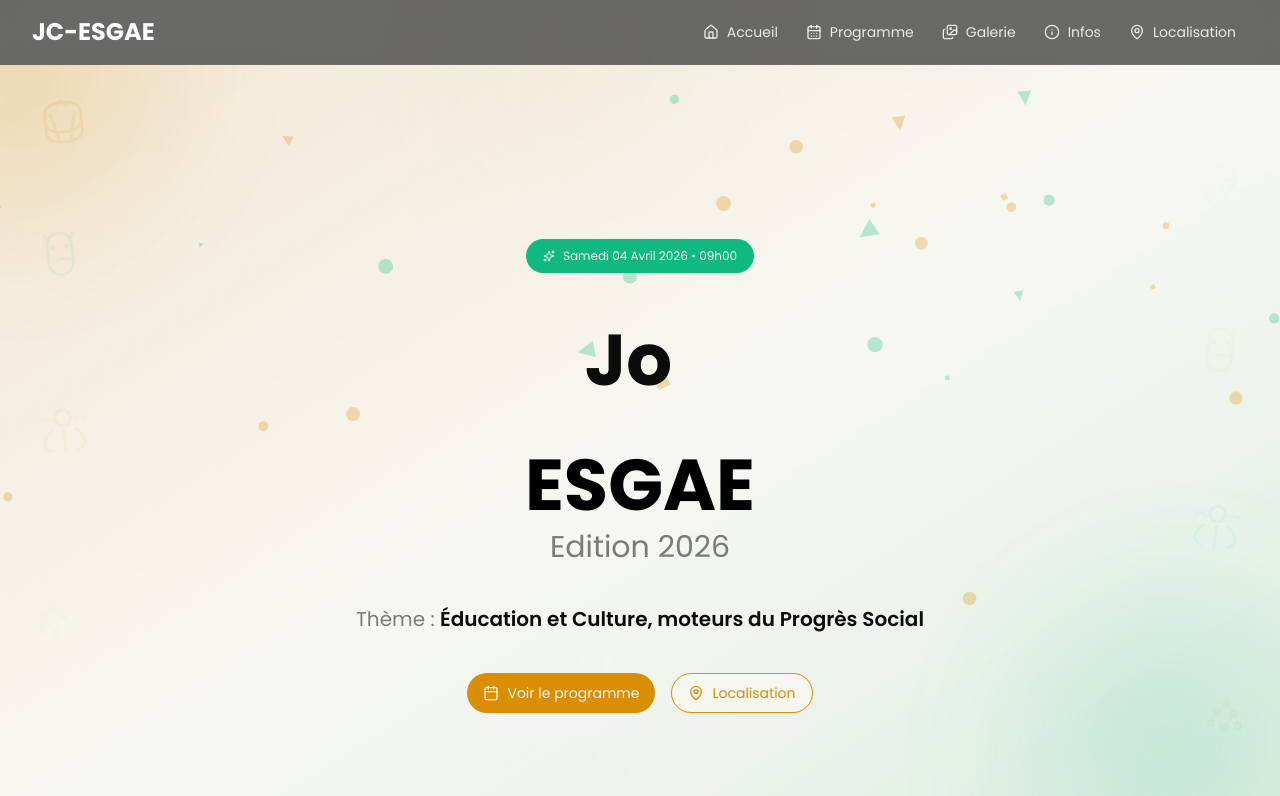
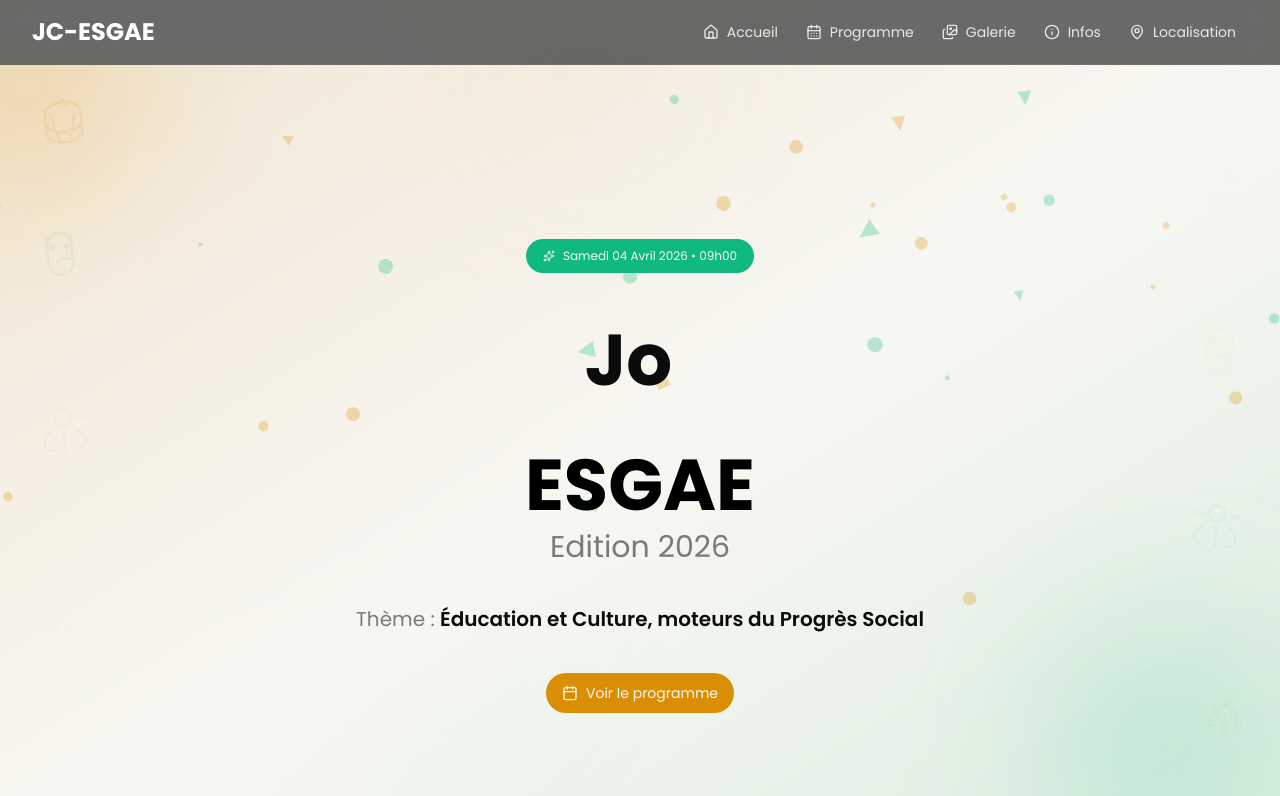
Before and after one commit to jiramaru/jc-esage, a Next.js app: page / in a window 1280 px wide. Shown: the top 796 px of the page. Built offline with nearby package versions, Linux system fonts and the light colour scheme.

Commit message:
feat: correct CTA link

```diff
--- a/components/Hero.tsx
+++ b/components/Hero.tsx
@@ -310,22 +310,12 @@ export default function Hero() {
             size="lg"
             className="rounded-2xl gap-2 hover:shadow-lg hover:scale-105 transition-all duration-300"
           >
-            <Link href="#programme">
+            <Link href="#program">
               <Calendar className="w-4 h-4" />
               Voir le programme
             </Link>
           </Button>
-          <Button
-            asChild
-            size="lg"
-            variant="outline"
-            className="rounded-2xl border-primary text-primary hover:bg-primary/5 gap-2 transition-all duration-300"
-          >
-            <Link href="#localisation">
-              <MapPin className="w-4 h-4" />
-              Localisation
-            </Link>
-          </Button>
+
         </Reveal>
 
         {/* Scroll arrow bounce animation: delay 0.9s. Adjust to change when arrow appears */}
--- a/components/Programme.tsx
+++ b/components/Programme.tsx
@@ -53,7 +53,7 @@ const ACTIVITIES = [
 
 export default function Programme() {
   return (
-    <section className="py-16 sm:py-24 bg-background">
+    <section id="program" className="py-16 sm:py-24 bg-background">
       <div className="max-w-6xl mx-auto px-6 sm:px-8 lg:px-8">
         {/* Section Title */}
         <Reveal className="mb-16">
--- a/components/ProgrammePage.tsx
+++ b/components/ProgrammePage.tsx
@@ -75,7 +75,7 @@ export default function ProgrammePage({ category }: ProgrammePageProps) {
       dance: {
         title: "Danse",
         subtitle: "Vivez des performances de danse captivantes célébrant notre héritage culturel à travers des mouvements gracieux et des chorégraphies envoûtantes",
-        image: "/assets/imgs/dance/dance-01.jpeg",
+        image: "/assets/imgs/dance/dance-14.jpeg",
         description: [
           "La danse est l'une des sections les plus dynamiques et attendues de la Journée Culturelle ESGAE. C'est une célébration vibrante de la diversité culturelle à travers le mouvement, le rythme et l'expression artistique.",
           "Nos artistes talentueux présentent des performances mêlant danse traditionnelle africaine, danse contemporaine et styles modernes. Chaque performance raconte une histoire, transmet une émotion et célèbre notre patrimoine culturel.",
@@ -107,7 +107,15 @@ export default function ProgrammePage({ category }: ProgrammePageProps) {
           "/assets/imgs/dance/dance-03.jpeg",
           "/assets/imgs/dance/dance-04.jpeg",
           "/assets/imgs/dance/dance-05.jpeg",
-          "/assets/imgs/dance/dance-06.jpeg"
+          "/assets/imgs/dance/dance-06.jpeg",
+          "/assets/imgs/dance/dance-07.jpeg",
+          "/assets/imgs/dance/dance-08.jpeg",
+          "/assets/imgs/dance/dance-09.jpeg",
+          "/assets/imgs/dance/dance-10.jpeg",
+          "/assets/imgs/dance/dance-11.jpeg",
+          "/assets/imgs/dance/dance-12.jpeg",
+          "/assets/imgs/dance/dance-13.jpeg",
+
         ]
       },
       chant: {
```
